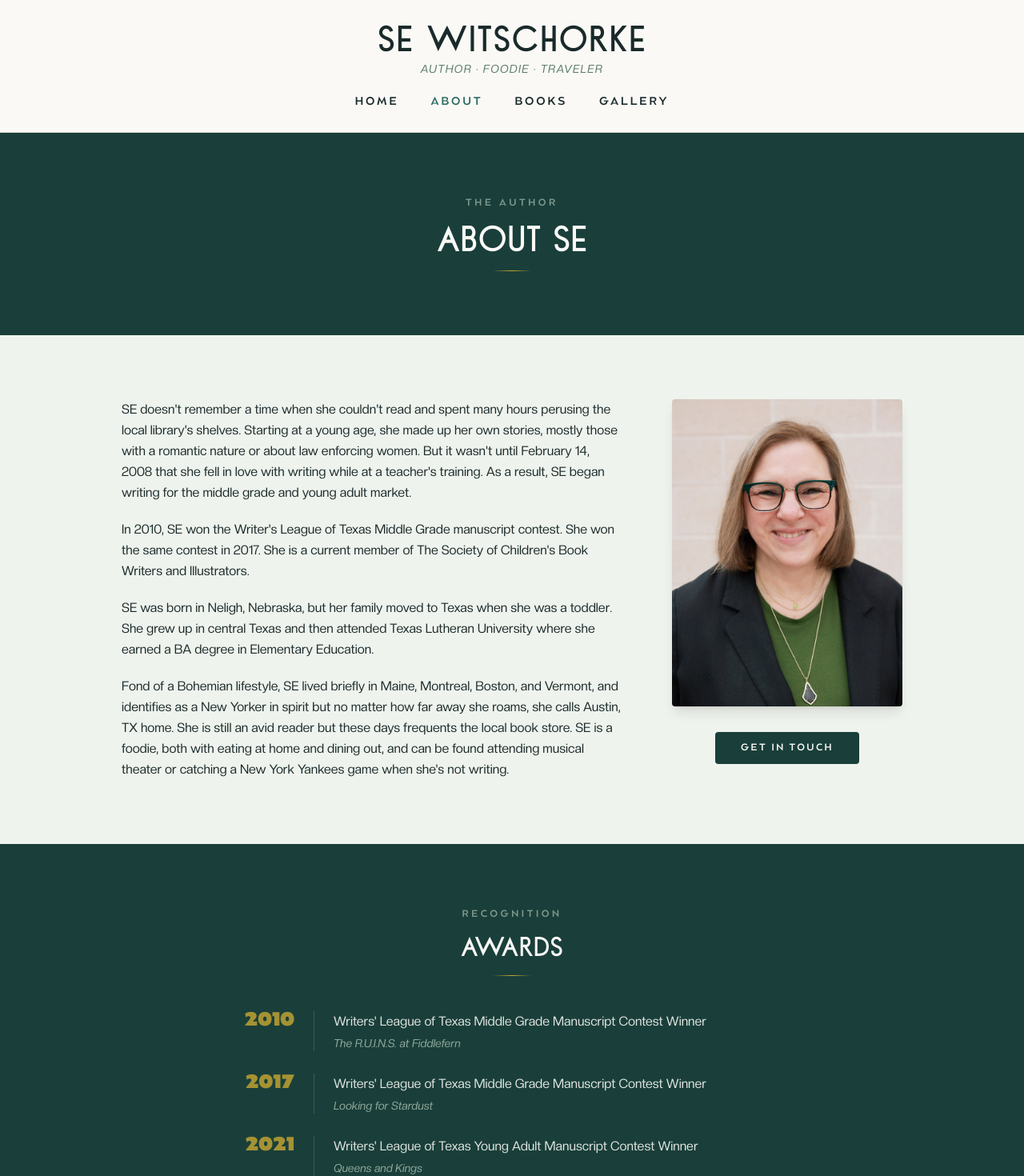
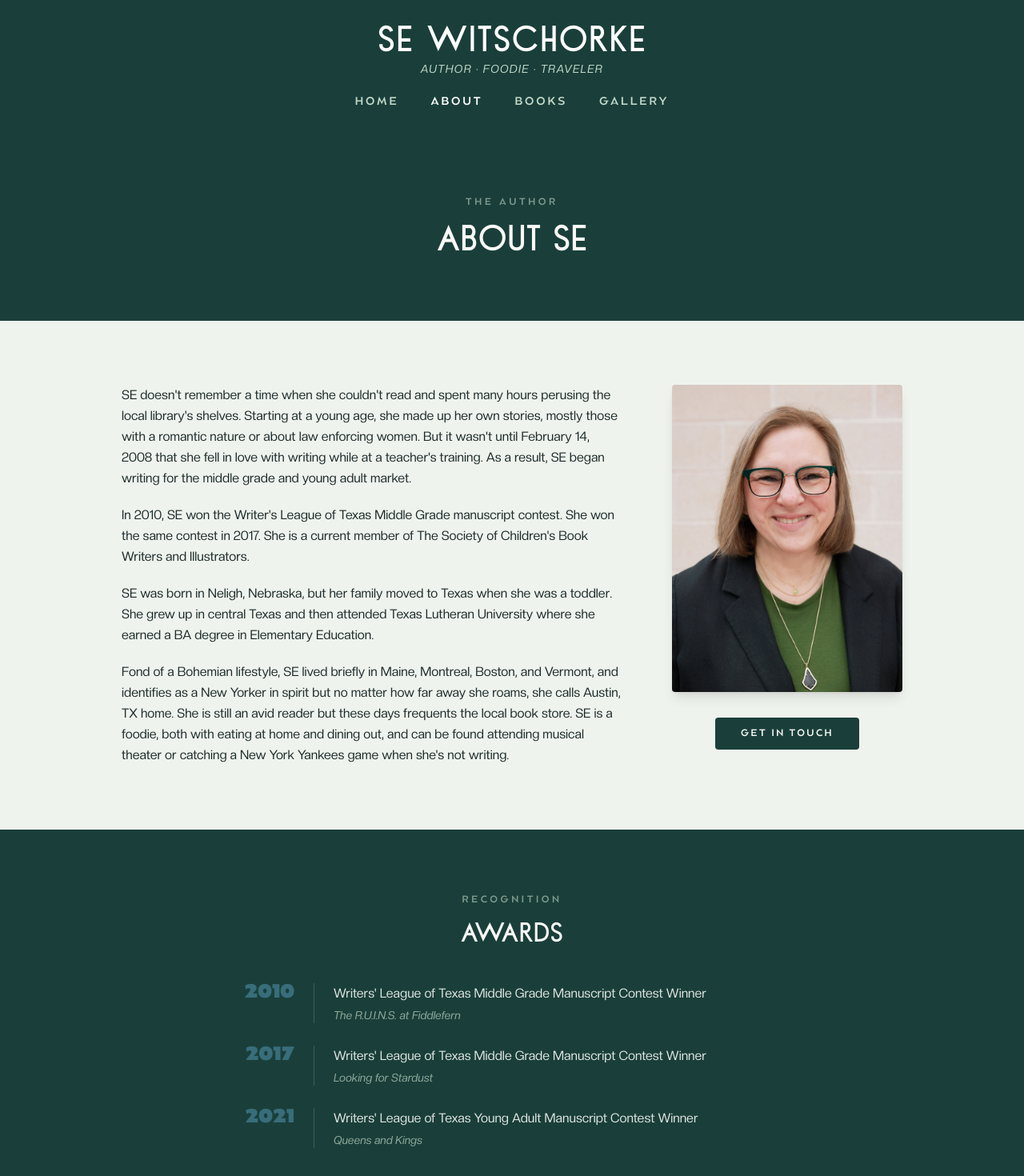
Before and after one commit to GreerBK/SEWitschorke, a Next.js app: page /about in a window 1280 px wide. Shown: the top 1470 px of the page at 80% size. Built offline with nearby package versions, Linux system fonts and the light colour scheme.

Commit message:
Refactor styles and remove gold dividers across multiple components

```diff
--- a/app/about/page.tsx
+++ b/app/about/page.tsx
@@ -36,7 +36,6 @@ export default function AboutPage() {
           <h2 className="font-display text-4xl md:text-5xl text-primary-foreground">
             About SE
           </h2>
-          <div className="mt-4 mx-auto w-12 h-px bg-gradient-to-r from-transparent via-gold to-transparent" />
         </div>
       </section>
 
@@ -110,7 +109,6 @@ export default function AboutPage() {
             <h2 className="font-display text-3xl md:text-4xl text-primary-foreground">
               Awards
             </h2>
-            <div className="mt-4 mx-auto w-12 h-px bg-gradient-to-r from-transparent via-gold to-transparent" />
           </div>
 
           <div className="max-w-2xl mx-auto space-y-6">
@@ -143,7 +141,6 @@ export default function AboutPage() {
             <h2 className="font-display text-3xl md:text-4xl text-foreground">
               Snapshots
             </h2>
-            <div className="mt-4 mx-auto w-12 h-px bg-gradient-to-r from-transparent via-gold to-transparent" />
           </div>
 
           <div className="grid grid-cols-2 md:grid-cols-3 gap-3 md:gap-4">
--- a/app/books/page.tsx
+++ b/app/books/page.tsx
@@ -48,7 +48,6 @@ export default function BooksPage() {
           <p className="text-sage-light/70 text-sm font-serif mt-3">
             A selection of works by SE Witschorke
           </p>
-          <div className="mt-4 mx-auto w-12 h-px bg-gradient-to-r from-transparent via-gold to-transparent" />
         </div>
       </section>
 
--- a/app/gallery/page.tsx
+++ b/app/gallery/page.tsx
@@ -22,7 +22,6 @@ export default function GalleryPage() {
           <p className="text-muted-foreground text-sm font-serif mt-3">
             Tap or hover to discover the story behind each photo
           </p>
-          <div className="mt-4 mx-auto w-12 h-px bg-gradient-to-r from-transparent via-gold to-transparent" />
         </div>
 
         <GalleryGrid items={items} />
--- a/app/globals.css
+++ b/app/globals.css
@@ -101,7 +101,7 @@
   --lavender: #b8b4d0;
   --blue-light: #8a96cc;
   --navy: #4a5488;
-  --gold: #c8a832;
+  --gold: #40798b;
   --copper: #b87333;
 }
 
--- a/components/gallery/gallery-grid.tsx
+++ b/components/gallery/gallery-grid.tsx
@@ -68,8 +68,6 @@ function GalleryCard({ item, priority = false }: { item: GalleryItem; priority?:
           {item.state}
         </p>
 
-        <div className="mt-1.5 w-6 h-px bg-gold/60" />
-
         <p className="font-serif italic text-[10px] md:text-sm text-sage-light/90 mt-2 leading-snug max-w-[140px] md:max-w-[180px]">
           {item.blurb}
         </p>
--- a/components/home/feed-section.tsx
+++ b/components/home/feed-section.tsx
@@ -13,7 +13,6 @@ export function FeedSection() {
           <h2 className="font-display text-4xl md:text-5xl text-foreground">
             From the Desk
           </h2>
-          <div className="mt-4 mx-auto w-12 h-px bg-gradient-to-r from-transparent via-gold to-transparent" />
         </div>
 
         <div className="grid grid-cols-1 md:grid-cols-2 gap-6 md:gap-8">
--- a/components/home/hero-section.tsx
+++ b/components/home/hero-section.tsx
@@ -16,8 +16,7 @@ export function HeroSection() {
               className="object-cover object-bottom"
               priority
             />
-          </div>
-          <p className="pb-3 pt-2 text-[10px] text-sage-light/50 font-serif">
+            <p className="absolute bottom-2 left-0 right-0 text-center text-[10px] text-sage-light/50 font-serif">
               Headshot by{" "}
               <a
                 href="https://www.jdswiger.com/"
@@ -28,6 +27,7 @@ export function HeroSection() {
                 JD Swiger
               </a>
             </p>
+          </div>
         </div>
 
         {/* Right panel — waterfront photo with quote */}
@@ -83,7 +83,7 @@ export function HeroSection() {
         </div>
 
         {/* Teal strip with portrait */}
-        <div className="bg-teal-dark flex flex-col items-center pt-6 pb-3">
+        <div className="bg-teal-dark flex flex-col items-center pt-6">
           <div className="relative w-40 h-52">
             <Image
               src="/images/about/author-portrait-home.png"
@@ -92,20 +92,20 @@ export function HeroSection() {
               className="object-cover object-bottom"
               priority
             />
-          </div>
-          <p className="mt-2 text-[9px] text-sage-light/50 font-serif">
+            <p className="absolute bottom-2 left-0 right-0 text-center text-[9px] text-sage-light/50 font-serif">
               Headshot by{" "}
               <a
                 href="https://www.jdswiger.com/"
                 target="_blank"
                 rel="noopener noreferrer"
-              className="underline underline-offset-2"
+                className="underline underline-offset-2 hover:text-sage-light/80 transition-colors"
               >
                 JD Swiger
               </a>
             </p>
           </div>
         </div>
+      </div>
     </section>
   )
 }
--- a/components/home/latest-works.tsx
+++ b/components/home/latest-works.tsx
@@ -19,8 +19,6 @@ export function LatestWorks() {
           <h2 className="font-display text-4xl md:text-5xl text-foreground">
             Latest Works
           </h2>
-          {/* Decorative gold rule */}
-          <div className="mt-4 mx-auto w-12 h-px bg-gradient-to-r from-transparent via-gold to-transparent" />
         </div>
 
         {/* Book grid — larger covers with hover effects */}
--- a/components/site-footer.tsx
+++ b/components/site-footer.tsx
@@ -1,9 +1,6 @@
 export function SiteFooter() {
   return (
     <footer className="bg-teal-dark text-primary-foreground">
-      {/* Gold divider */}
-      <div className="h-px bg-gradient-to-r from-transparent via-gold to-transparent" />
-
       <div className="mx-auto max-w-5xl px-6 py-12 md:py-16">
         <div className="text-center">
           {/* Logo */}
--- a/components/site-header.tsx
+++ b/components/site-header.tsx
@@ -16,21 +16,21 @@ export function SiteHeader() {
   ]
 
   return (
-    <header className="bg-background/95 backdrop-blur-sm border-b border-border sticky top-0 z-50">
+    <header className="bg-teal-dark sticky top-0 z-50">
       <div className="mx-auto max-w-5xl px-6 py-5 md:py-6 text-center">
         {/* Site Title — Sinclaire display font */}
         <Link href="/" className="inline-block group">
-          <h1 className="font-display text-3xl sm:text-4xl md:text-5xl text-foreground tracking-wide">
+          <h1 className="font-display text-3xl sm:text-4xl md:text-5xl text-white tracking-wide">
             SE Witschorke
           </h1>
-          <p className="font-serif italic text-muted-foreground text-xs sm:text-sm mt-1 tracking-widest uppercase">
+          <p className="font-serif italic text-sage-light text-xs sm:text-sm mt-1 tracking-widest uppercase">
             Author &middot; Foodie &middot; Traveler
           </p>
         </Link>
 
         {/* Mobile menu toggle */}
         <button
-          className="md:hidden mt-4 text-foreground hover:text-primary transition-colors"
+          className="md:hidden mt-4 text-white hover:text-sage-light transition-colors"
           onClick={() => setMenuOpen(!menuOpen)}
           aria-label="Toggle navigation menu"
         >
@@ -62,14 +62,14 @@ export function SiteHeader() {
                 <li key={link.href}>
                   <Link
                     href={link.href}
-                    className={`relative inline-block pb-1 font-sans text-xs md:text-sm tracking-[0.2em] uppercase transition-colors duration-200 hover:text-primary ${
-                      isActive ? "text-primary" : "text-foreground"
+                    className={`relative inline-block pb-1 font-sans text-xs md:text-sm tracking-[0.2em] uppercase transition-colors duration-200 hover:text-sage-light ${
+                      isActive ? "text-white" : "text-sage-light"
                     }`}
                     onClick={() => setMenuOpen(false)}
                   >
                     {link.label}
                     <span
-                      className={`absolute bottom-0 left-1/2 h-[1.5px] bg-primary transition-all duration-300 ${
+                      className={`absolute bottom-0 left-1/2 h-[1.5px] bg-sage-light transition-all duration-300 ${
                         isActive ? "nav-tab-underline" : "w-0 -translate-x-1/2"
                       }`}
                       aria-hidden
```
Lines whose indentation alone changed are shown as unchanged.
